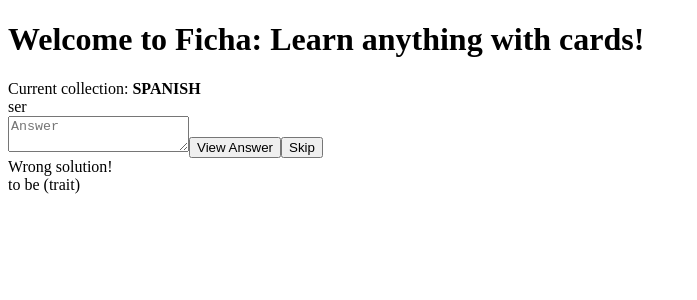
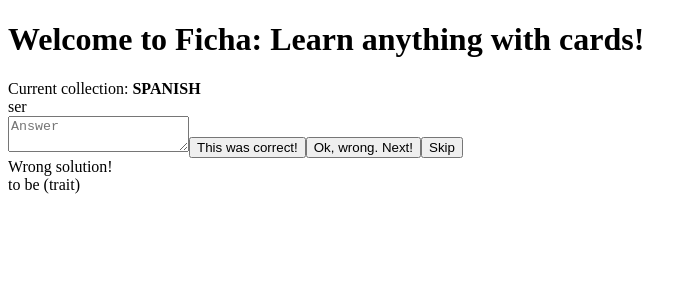
Before and after one commit to jlauinger/ficha, an Angular app: page /train in a window 1280 px wide. Both pictures are taken after a click on the button "View Answer". Shown: the top 300 px of the page, without its empty margins (0-697 px from the left). Built offline with nearby package versions, Linux system fonts and the light colour scheme.

Commit message:
add buttons to mark a wrong answer correct/wrong manually

```diff
--- a/src/app/trainer/components/card/card.component.html
+++ b/src/app/trainer/components/card/card.component.html
@@ -1,10 +1,12 @@
-<div class="question">{{ _card.question }}</div>
+<div id="question">{{ _card.question }}</div>
 
-<textarea [(ngModel)]="answer" class="answer" title="Answer" placeholder="Answer"></textarea>
+<textarea [(ngModel)]="answer" id="answer" title="Answer" placeholder="Answer"></textarea>
 
-<button (click)="check()" class="check">View Answer</button>
-<button (click)="skip()" class="skip">Skip</button>
+<button (click)="check()" [hidden]="showAnswer" id="check">View Answer</button>
+<button (click)="markCorrect()" [hidden]="!showAnswer" id="markcorrect">This was correct!</button>
+<button (click)="markWrong()" [hidden]="!showAnswer" id="markwrong">Ok, wrong. Next!</button>
+<button (click)="skip()" id="skip">Skip</button>
 
-<div class="result">{{ result }}</div>
+<div id="result">{{ result }}</div>
 
-<div class="solution" [hidden]="!showAnswer">{{ _card.solution }}</div>
+<div id="solution" [hidden]="!showAnswer">{{ _card.solution }}</div>
--- a/src/app/trainer/components/card/card.component.ts
+++ b/src/app/trainer/components/card/card.component.ts
@@ -36,6 +36,14 @@
         this.next.emit();
     }
 
+    public markCorrect() {
+        this.next.emit();
+    }
+
+    public markWrong() {
+        this.next.emit();
+    }
+
     private reset() {
         this.answer = '';
         this.showAnswer = false;
```
Also changed, not shown: 1 other file (tests, documents, lock files or other folders).
